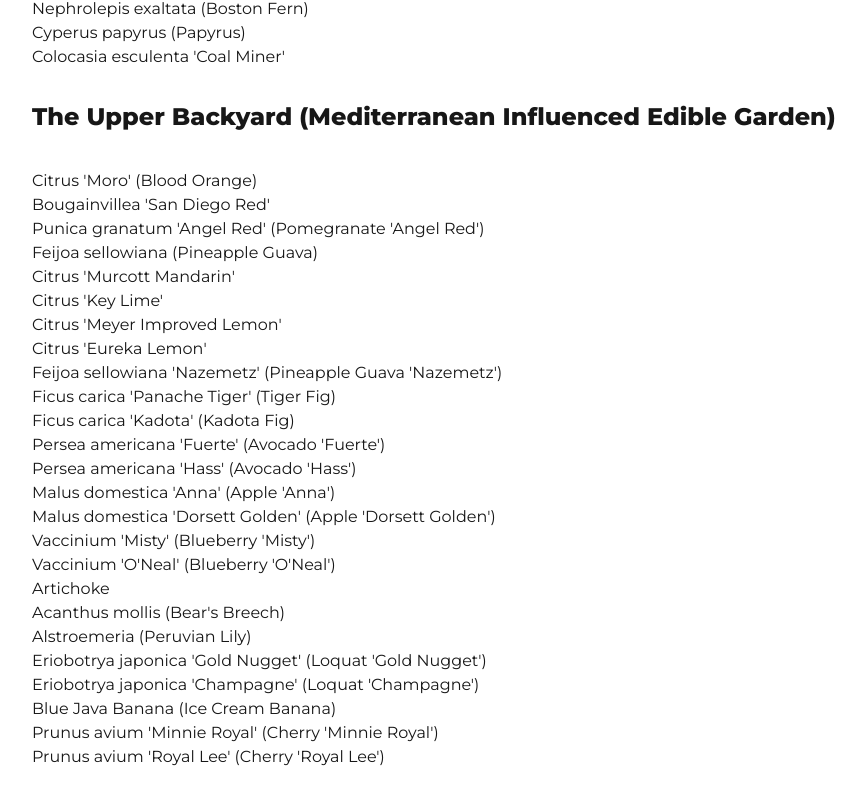
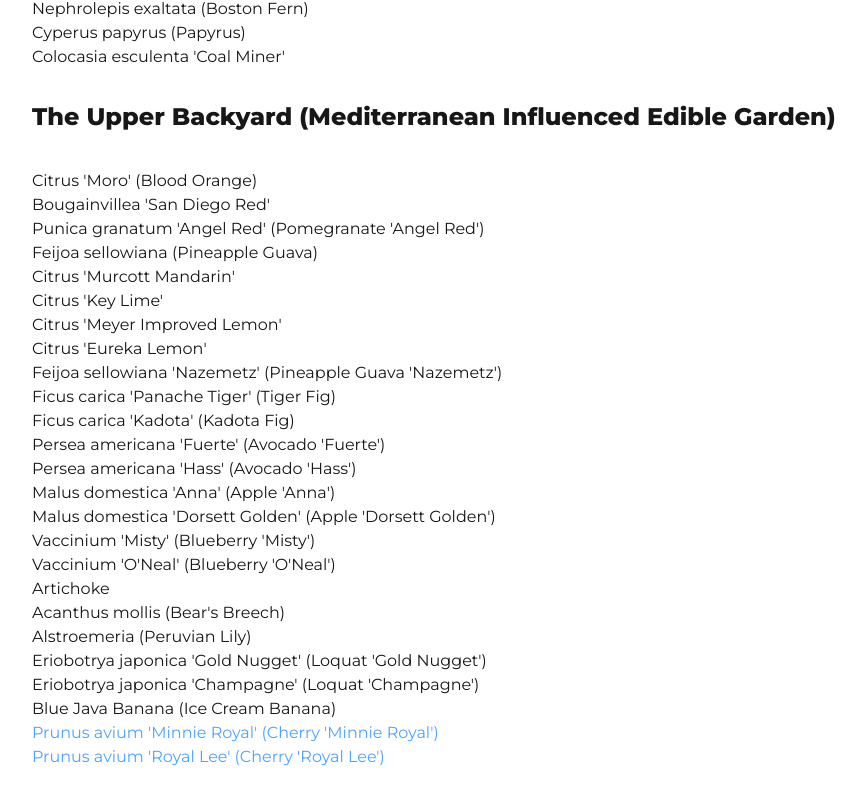
Before and after one commit to ryanfisher/ryanfisher.io, a Next.js app: page /garden/plants in a window 1280 px wide. Shown: the part 1448-2253 px from the top of the page, without its empty margins (0-866 px from the left). Built offline with nearby package versions, Linux system fonts and the light colour scheme.

Commit message:
add links to cherry page

```diff
--- a/src/app/garden/plants.ts
+++ b/src/app/garden/plants.ts
@@ -93,6 +93,6 @@ export const PLANTS = [
     { plant: "Eriobotrya japonica 'Gold Nugget'", commonName: "Loquat 'Gold Nugget'", areaId: 3 },
     { plant: "Eriobotrya japonica 'Champagne'", commonName: "Loquat 'Champagne'", areaId: 3 },
     { plant: "Blue Java Banana", commonName: "Ice Cream Banana", areaId: 3 },
-    { plant: "Prunus avium 'Minnie Royal'", commonName: "Cherry 'Minnie Royal'", areaId: 3 },
-    { plant: "Prunus avium 'Royal Lee'", commonName: "Cherry 'Royal Lee'", areaId: 3 },
+    { plant: "Prunus avium 'Minnie Royal'", commonName: "Cherry 'Minnie Royal'", areaId: 3, link: "/garden/plants/cherry" },
+    { plant: "Prunus avium 'Royal Lee'", commonName: "Cherry 'Royal Lee'", areaId: 3, link: "/garden/plants/cherry" },
 ]
--- a/src/app/garden/plants/page.tsx
+++ b/src/app/garden/plants/page.tsx
@@ -3,6 +3,7 @@ import Headline from "@/components/Headline"
 import PageWrap from "@/components/PageWrap"
 import Paragraph from "@/components/Paragraph"
 import { AREAS, PLANTS } from "../plants"
+import Link from "next/link"
 
 const breadcrumbs = [
     {text: "Garden", link: "/garden"}
@@ -12,13 +13,23 @@ type Plant = {
     plant: string
     commonName: string | null
     areaId: number
+    link?: string
 }
+
+const plantName = (plant: Plant): string =>
+    `${plant.plant}${plant.commonName ? ` (${plant.commonName})` : ''}`
+
+const PlantListItem = ({ plant }: { plant: Plant }) => (
+    <li>
+        {plant.link ? <Link href={plant.link}>{plantName(plant)}</Link> : plantName(plant)}
+    </li>
+)
 
 const AreaList = ({ name, plants }: { name: string, plants: Plant[]}) => (
     <>
         <H2>{name}</H2>
         <ul>
-            {plants.map(plant => <li key={plant.plant}>{`${plant.plant}${plant.commonName ? ` (${plant.commonName})` : ''}`}</li>)}
+            {plants.map(plant => <PlantListItem  key={plant.plant} plant={plant} />)}
         </ul>
     </>
 )
```
